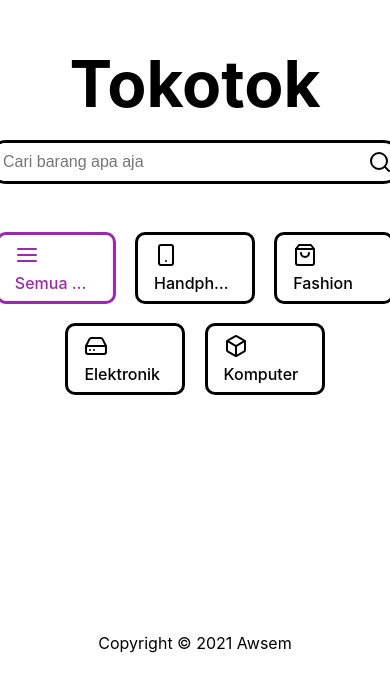
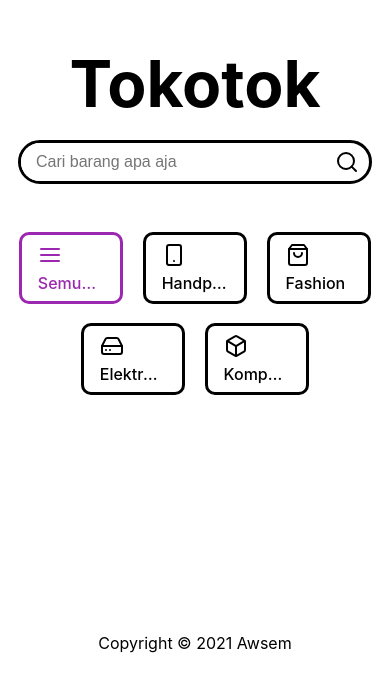
Before and after one commit to moherik/next-tokotok, a Next.js app: page / in a window 390 px wide. Shown: the part 151-842 px from the top of the page. Built offline with nearby package versions, Linux system fonts and the light colour scheme.

Commit message:
update component

```diff
--- /dev/null
+++ b/components/Category.tsx
@@ -0,0 +1,68 @@
+import { useState } from "react";
+import {
+  FiBox,
+  FiHardDrive,
+  FiMenu,
+  FiShoppingBag,
+  FiSmartphone,
+} from "react-icons/fi";
+
+import styles from "../styles/Category.module.css";
+
+type CategoryType = {
+  id: number;
+  name: string;
+  icon: React.ReactNode;
+};
+
+export const Category = () => {
+  const categories: CategoryType[] = [
+    {
+      id: 0,
+      name: "Semua Kategori",
+      icon: <FiMenu />,
+    },
+    {
+      id: 1,
+      name: "Handphone & Tablet",
+      icon: <FiSmartphone />,
+    },
+    {
+      id: 2,
+      name: "Fashion",
+      icon: <FiShoppingBag />,
+    },
+    {
+      id: 3,
+      name: "Elektronik",
+      icon: <FiHardDrive />,
+    },
+    {
+      id: 4,
+      name: "Komputer",
+      icon: <FiBox />,
+    },
+  ];
+
+  const [selected, setSelected] = useState<number>(0);
+
+  const handleClickCategory = (itemId: number) => setSelected(itemId);
+
+  return (
+    <div className={styles.grid}>
+      {categories.map((item) => (
+        <div
+          className={[
+            styles.card,
+            selected == item.id && styles.cardActive,
+          ].join(" ")}
+          key={item.id}
+          onClick={() => handleClickCategory(item.id)}
+        >
+          <div className={styles.cardIcon}>{item.icon}</div>
+          <h4 className={styles.cardTitle}>{item.name}</h4>
+        </div>
+      ))}
+    </div>
+  );
+};
--- a/components/SearchBox.tsx
+++ b/components/SearchBox.tsx
@@ -9,6 +9,8 @@ export const SearchBox = () => {
   const inputNode = useRef<HTMLInputElement>();
 
   const handleChangeSearchValue = (value: string) => setSearchValue(value);
+
+  const handleClickSuggestion = (value: string) => setSearchValue(value);
 
   const handleClickOutsideSuggestion = (e) => {
     if (inputNode.current.contains(e.target)) {
@@ -37,6 +39,7 @@ export const SearchBox = () => {
           name="search"
           id="search"
           placeholder="Cari barang apa aja"
+          autoComplete="off"
           onChange={(event) => handleChangeSearchValue(event.target.value)}
         />
         <div className={styles.inputIcon}>
@@ -46,8 +49,12 @@ export const SearchBox = () => {
       {openSuggestion && (
         <div className={styles.suggestion}>
           <ul>
-            <li>Suggestion 1</li>
-            <li>Suggestion 2</li>
+            <li onClick={() => handleClickSuggestion("Suggestion 1")}>
+              Suggestion 1
+            </li>
+            <li onClick={() => handleClickSuggestion("Suggestion 2")}>
+              Suggestion 2
+            </li>
           </ul>
         </div>
       )}
--- a/pages/index.tsx
+++ b/pages/index.tsx
@@ -1,81 +1,23 @@
 import React, { useState } from "react";
 import Head from "next/head";
+
 import styles from "../styles/Home.module.css";
-import {
-  FiBox,
-  FiHardDrive,
-  FiMenu,
-  FiShoppingBag,
-  FiSmartphone,
-} from "react-icons/fi";
+
 import { SearchBox } from "../components/SearchBox";
-
-type CategoryType = {
-  id: number;
-  name: string;
-  icon: React.ReactNode;
-};
+import { Category } from "../components/Category";
 
 export default function Home() {
-  const categories: CategoryType[] = [
-    {
-      id: 0,
-      name: "Semua Kategori",
-      icon: <FiMenu />,
-    },
-    {
-      id: 1,
-      name: "Handphone & Tablet",
-      icon: <FiSmartphone />,
-    },
-    {
-      id: 2,
-      name: "Fashion",
-      icon: <FiShoppingBag />,
-    },
-    {
-      id: 3,
-      name: "Elektronik",
-      icon: <FiHardDrive />,
-    },
-    {
-      id: 4,
-      name: "Komputer",
-      icon: <FiBox />,
-    },
-  ];
-
-  const [selected, setSelected] = useState<number>(0);
-
-  const handleClickCategory = (itemId: number) => setSelected(itemId);
-
   return (
     <div className={styles.container}>
       <Head>
-        <title>Create Next App</title>
+        <title>Tokotok</title>
         <link rel="icon" href="/favicon.ico" />
       </Head>
 
       <main className={styles.main}>
         <h1 className={styles.title}>Tokotok</h1>
-
         <SearchBox />
-
-        <div className={styles.grid}>
-          {categories.map((item) => (
-            <div
-              className={[
-                styles.card,
-                selected == item.id && styles.cardActive,
-              ].join(" ")}
-              key={item.id}
-              onClick={() => handleClickCategory(item.id)}
-            >
-              <div className={styles.cardIcon}>{item.icon}</div>
-              <h4 className={styles.cardTitle}>{item.name}</h4>
-            </div>
-          ))}
-        </div>
+        <Category />
       </main>
 
       <footer className={styles.footer}>
--- /dev/null
+++ b/styles/Category.module.css
@@ -0,0 +1,60 @@
+.grid {
+  width: 420px;
+  display: flex;
+  justify-content: center;
+  align-items: center;
+  flex-wrap: wrap;
+  margin-top: 3rem;
+  gap: 1.2rem;
+}
+
+.card {
+  padding: 0.5rem 1rem;
+  width: calc((100% / 3) - 20px);
+  border: solid 3px var(--dark);
+  border-radius: var(--radius);
+  cursor: pointer;
+  background-color: var(--light);
+  transition: color 0.15s ease, border-color 0.15s ease;
+}
+
+.card:hover,
+.card:focus,
+.card:active {
+  color: var(--primary);
+  border-color: var(--primary);
+}
+
+.card.cardActive {
+  color: var(--primary);
+  border-color: var(--primary);
+}
+
+.card .cardIcon {
+  font-size: 1.5rem;
+}
+
+.card .cardTitle {
+  margin: 0;
+  font-size: 1rem;
+  font-weight: 500;
+  text-overflow: ellipsis;
+  white-space: nowrap;
+  overflow: hidden;
+}
+
+.card p {
+  margin: 0;
+  font-size: 1.25rem;
+  line-height: 1.5;
+}
+
+.logo {
+  height: 1em;
+}
+
+@media (max-width: 600px) {
+  .grid {
+    width: 100%;
+  }
+}
--- a/styles/Home.module.css
+++ b/styles/Home.module.css
@@ -60,64 +60,3 @@
   line-height: 1.5;
   font-size: 1.5rem;
 }
-
-.grid {
-  width: 420px;
-  display: flex;
-  justify-content: center;
-  align-items: center;
-  flex-wrap: wrap;
-  margin-top: 3rem;
-  gap: 1.2rem;
-}
-
-.card {
-  padding: 0.5rem 1rem;
-  width: calc((100% / 3) - 20px);
-  border: solid 3px var(--dark);
-  border-radius: var(--radius);
-  cursor: pointer;
-  transition: color 0.15s ease, border-color 0.15s ease;
-}
-
-.card:hover,
-.card:focus,
-.card:active {
-  color: var(--primary);
-  border-color: var(--primary);
-}
-
-.card.cardActive {
-  color: var(--primary);
-  border-color: var(--primary);
-}
-
-.card .cardIcon {
-  font-size: 1.5rem;
-}
-
-.card .cardTitle {
-  margin: 0;
-  font-size: 1rem;
-  font-weight: 500;
-  text-overflow: ellipsis;
-  white-space: nowrap;
-  overflow: hidden;
-}
-
-.card p {
-  margin: 0;
-  font-size: 1.25rem;
-  line-height: 1.5;
-}
-
-.logo {
-  height: 1em;
-}
-
-@media (max-width: 600px) {
-  .inputBox,
-  .grid {
-    width: 100%;
-  }
-}
--- a/styles/SearchBox.module.css
+++ b/styles/SearchBox.module.css
@@ -1,11 +1,11 @@
 .search {
+  width: 420px;
+  margin-top: 1.2rem;
   position: relative;
   width: 100%;
 }
 
 .inputBox {
-  margin-top: 1.2rem;
-  width: 420px;
   border: solid 3px var(--dark);
   border-radius: 25px;
   transition: all 4ms ease;
@@ -13,6 +13,7 @@
   justify-content: center;
   align-items: stretch;
   overflow: hidden;
+  background-color: var(--light);
 }
 
 .input {
@@ -48,7 +49,7 @@
   position: absolute;
   border: solid;
   width: 100%;
-  background: white;
+  background: var(--light);
   border-radius: var(--radius);
   margin-top: 10px;
   box-shadow: 0 2.8px 2.2px rgba(0, 0, 0, 0.034),
@@ -67,10 +68,12 @@
 
 .suggestion ul li {
   padding: 0.4rem 0.7rem;
+  cursor: pointer;
+  transition: color 0.15s ease;
 }
 
 .suggestion ul li:hover {
-  background-color: var(--gray);
+  color: var(--primary);
 }
 
 .suggestion::before {
@@ -79,8 +82,17 @@
   height: 0;
   border-left: 12px solid transparent;
   border-right: 12px solid transparent;
-  border-bottom: 12px solid black;
+  border-bottom: 12px solid var(--dark);
   position: absolute;
   top: -12px;
   left: 15px;
 }
+
+@media (max-width: 600px) {
+  .search {
+    width: 100%;
+  }
+  .inputBox {
+    margin: 0px 10px;
+  }
+}
--- a/styles/globals.css
+++ b/styles/globals.css
@@ -13,6 +13,8 @@ body {
   margin: 0;
   font-family: -apple-system, BlinkMacSystemFont, Segoe UI, Roboto, Oxygen,
     Ubuntu, Cantarell, Fira Sans, Droid Sans, Helvetica Neue, sans-serif;
+  color: var(--dark);
+  background-color: var(--light);
 }
 
 a {
```
